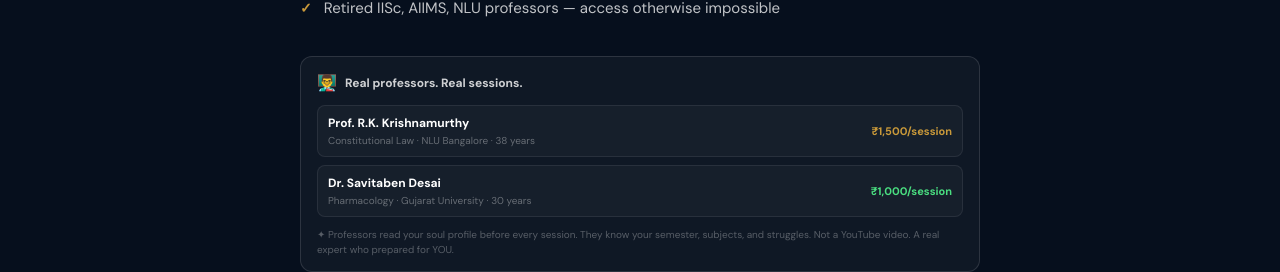
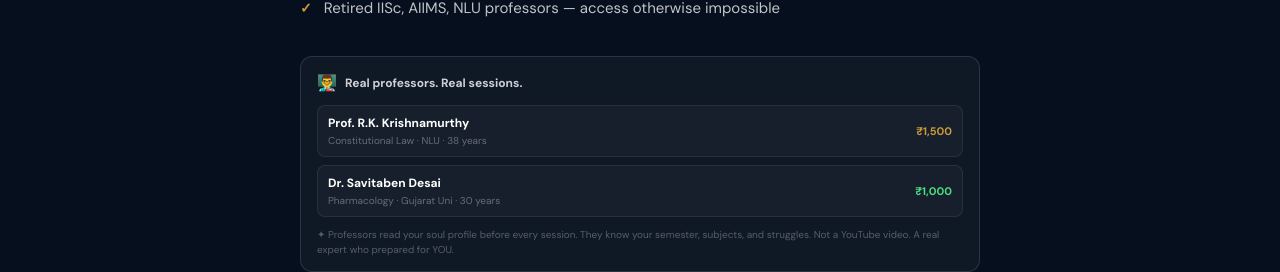
Before and after one commit to edusaathiaiin-ai/Main, a Next.js app in the folder website/: page / in a window 1280 px wide. Shown: the part 4437-4709 px from the top of the page. Built offline with nearby package versions, Linux system fonts and the light colour scheme; no server answers; a web font is replaced by a local one.

Commit message:
fix: student spotlight card — shorten price and institution labels

```diff
--- a/website/src/components/landing/FourJourneysSection.tsx
+++ b/website/src/components/landing/FourJourneysSection.tsx
@@ -61,8 +61,8 @@ const ROLE_CONTENT: Record<RoleId, RoleContent> = {
         </div>
         <div style={{ display: 'flex', flexDirection: 'column', gap: '8px' }}>
           {[
-            { name: 'Prof. R.K. Krishnamurthy', detail: 'Constitutional Law · NLU Bangalore · 38 years', price: '₹1,500/session', color: '#C9993A' },
-            { name: 'Dr. Savitaben Desai', detail: 'Pharmacology · Gujarat University · 30 years', price: '₹1,000/session', color: '#4ADE80' },
+            { name: 'Prof. R.K. Krishnamurthy', detail: 'Constitutional Law · NLU · 38 years', price: '₹1,500', color: '#C9993A' },
+            { name: 'Dr. Savitaben Desai', detail: 'Pharmacology · Gujarat Uni · 30 years', price: '₹1,000', color: '#4ADE80' },
           ].map((prof, i) => (
             <div key={i} style={{
               display: 'flex',
```
